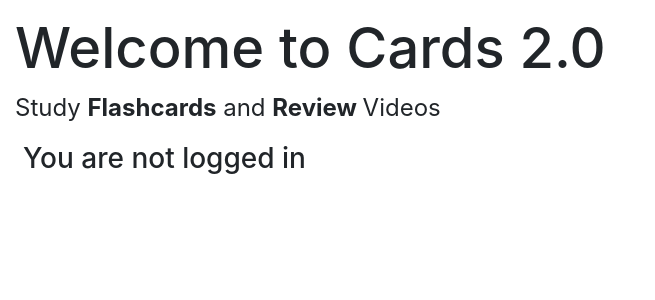
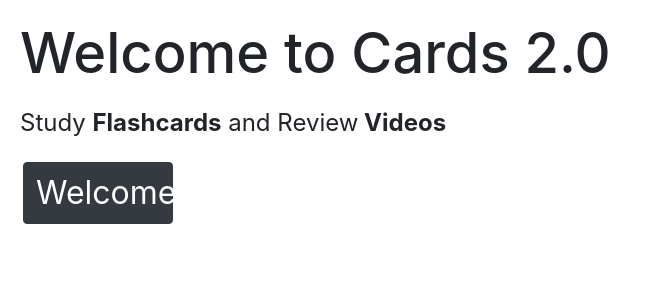
Before and after one commit to BaseCampCoding/django-unit-project-joseph-dylan-greg, a Django app: page / in a window 1280 px wide. Shown: the part 61-361 px from the top of the page, without its empty margins (0-655 px from the left). Run offline with Django 3.2, Linux system fonts and the light colour scheme; parts of the project's set-up code (start-up, migrations or seed data) failed here and were passed over.

Commit message:
template changes

```diff
--- a/templates/welcome.html
+++ b/templates/welcome.html
@@ -5,14 +5,8 @@
 
 {% block content %}
 <div style="padding: 15px; display:flex; flex-direction:column;">
-    {% if user.is_authenticated %}
-        <h1 style="font-size:3.5rem;">Welcome to Cards 2.0</h1>
-        <p style="font-size:1.5rem;">Study <strong>Flashcards</strong> and <strong>Review </strong>Videos</p>
+        <h1 style="font-size:3.5rem; padding:5px;">Welcome to Cards 2.0</h1>
+        <p style="font-size:1.5rem; padding:5px;">Study <strong>Flashcards</strong> and Review<strong> Videos</strong></p>
         <a class="btn btn-dark ml-2" href="{% url 'home' %}" style="font-size:2rem; width:150px;">Welcome</a>
-    {% else %}
-            <h1 style="font-size:3.5rem;"> Welcome to Cards 2.0</h1>
-            <p style="font-size:1.5rem;"> Study <strong>Flashcards</strong> and <strong>Review </strong>Videos</p>
-            <h3 class="ml-2"> You are not logged in</h3>
-    {% endif %}
 </div>
     {% endblock content %}
```
Also changed, not shown: templates/home.html (+0 -7 lines).
